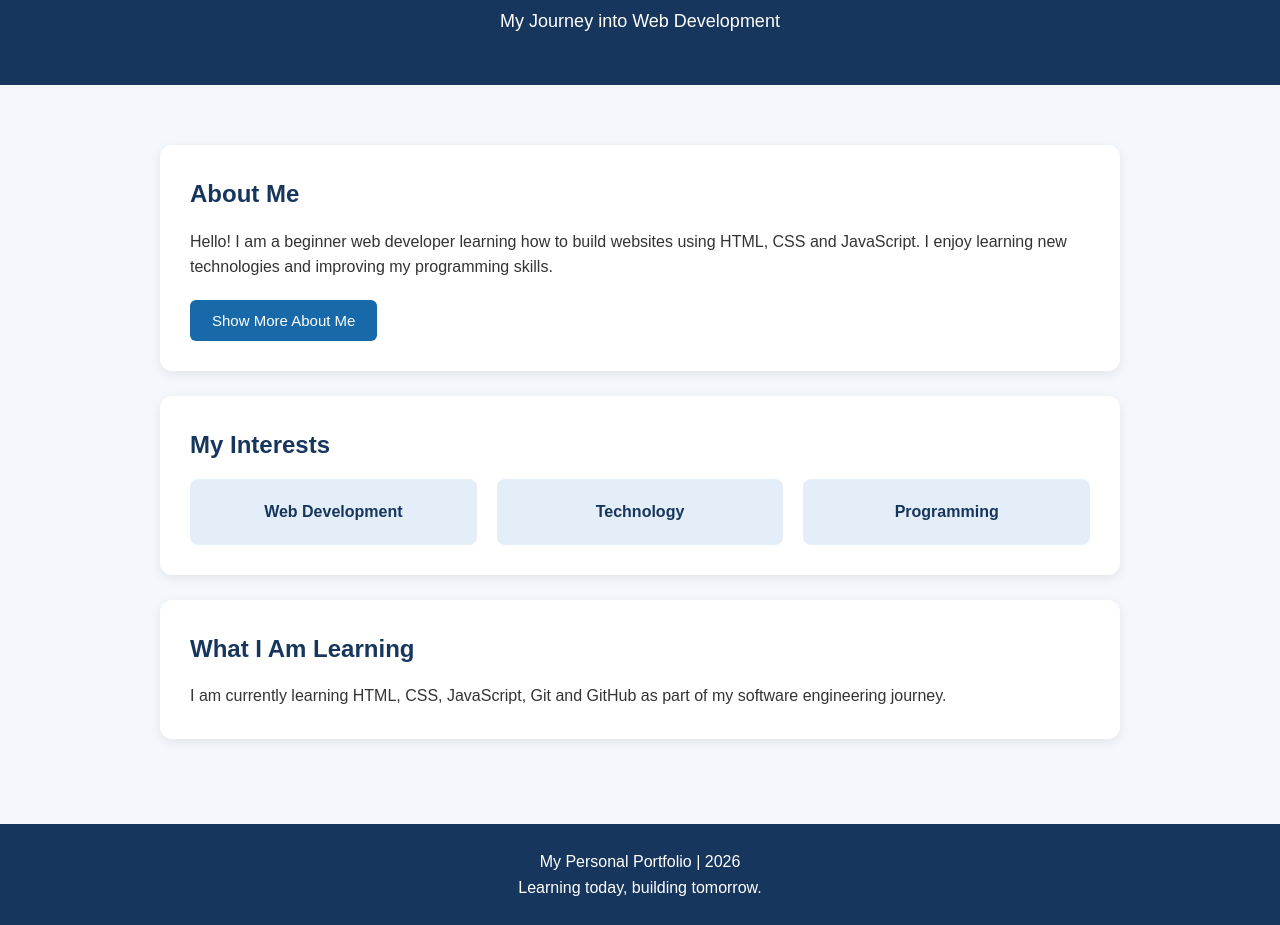
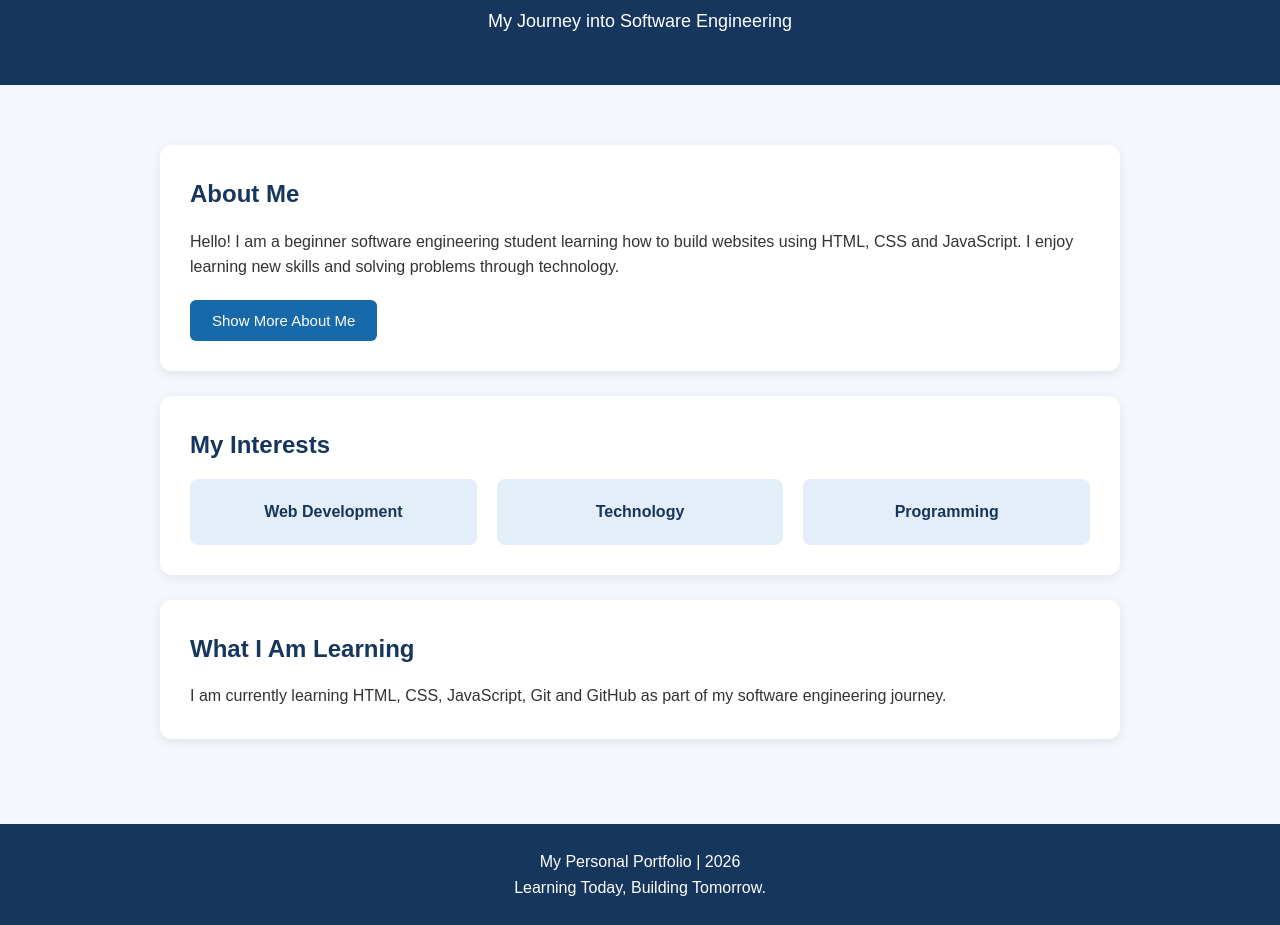
Before and after one commit to TibiFomunyam/my-portfolio-page, a plain HTML site: page index.html in a window 1280 px wide. Shown: the part 111-1036 px from the top of the page. Drawn offline with Linux system fonts and the light colour scheme.

Commit message:
changes to script linking html to s

```diff
--- a/index.html
+++ b/index.html
@@ -7,7 +7,7 @@
 
     <title>My Personal Portfolio</title>
 
-    <!-- Connect CSS -->
+    <!-- Connect CSS file -->
     <link rel="stylesheet" href="style.css">
 </head>
 
@@ -15,20 +15,19 @@
 
     <header>
         <h1>Welcome to My Portfolio</h1>
-        <p>My Journey into Web Development</p>
+        <p>My Journey into Software Engineering</p>
     </header>
 
     <main>
 
-        <!-- About Me Section -->
         <section class="about">
             <h2>About Me</h2>
 
             <p>
-                Hello! I am a beginner web developer learning
-                how to build websites using HTML, CSS and JavaScript.
-                I enjoy learning new technologies and improving
-                my programming skills.
+                Hello! I am a beginner software engineering student
+                learning how to build websites using HTML, CSS and
+                JavaScript. I enjoy learning new skills and solving
+                problems through technology.
             </p>
 
             <button id="moreButton">Show More About Me</button>
@@ -36,13 +35,12 @@
             <div id="moreAbout" hidden>
                 <p>
                     My goal is to become a skilled software developer.
-                    I enjoy solving problems, learning new things
-                    and creating useful websites.
+                    I am working hard to improve my programming skills
+                    and build useful projects that solve real problems.
                 </p>
             </div>
         </section>
 
-        <!-- Interests Section -->
         <section class="interests">
             <h2>My Interests</h2>
 
@@ -53,7 +51,6 @@
             </div>
         </section>
 
-        <!-- Learning Section -->
         <section class="learning">
             <h2>What I Am Learning</h2>
 
@@ -67,10 +64,10 @@
 
     <footer>
         <p>My Personal Portfolio | 2026</p>
-        <p>Learning today, building tomorrow.</p>
+        <p>Learning Today, Building Tomorrow.</p>
     </footer>
 
-    <!-- Connect JavaScript -->
+    <!-- Connect JavaScript file -->
     <script src="script.js"></script>
 
 </body>
--- a/style.css
+++ b/style.css
@@ -1,5 +1,4 @@
-/* General styling */
-
+/* General page styling */
 * {
     margin: 0;
     padding: 0;
@@ -14,7 +13,6 @@ body {
 }
 
 /* Header */
-
 header {
     background-color: #17365d;
     color: white;
@@ -32,7 +30,6 @@ header p {
 }
 
 /* Main content */
-
 main {
     max-width: 1000px;
     margin: 40px auto;
@@ -40,7 +37,6 @@ main {
 }
 
 /* Sections */
-
 section {
     background-color: white;
     padding: 30px;
@@ -55,7 +51,6 @@ h2 {
 }
 
 /* Button */
-
 button {
     background-color: #1769aa;
     color: white;
@@ -71,8 +66,7 @@ button:hover {
     background-color: #104c80;
 }
 
-/* Interests */
-
+/* Interests section using Flexbox */
 .interest-container {
     display: flex;
     justify-content: center;
@@ -92,19 +86,15 @@ button:hover {
 }
 
 /* Footer */
-
 footer {
     background-color: #17365d;
     color: white;
     text-align: center;
     padding: 25px;
-    margin-top: 40px;
 }
 
-/* Mobile responsiveness */
-
+/* Mobile screen styling */
 @media (max-width: 600px) {
-
     header h1 {
         font-size: 27px;
     }
@@ -121,5 +111,4 @@ footer {
     .interest-container {
         flex-direction: column;
     }
-
 }
```
Also changed, not shown: script.js (+2 -10 lines).
